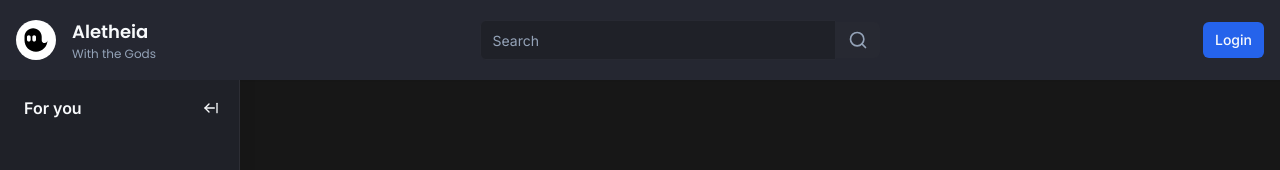
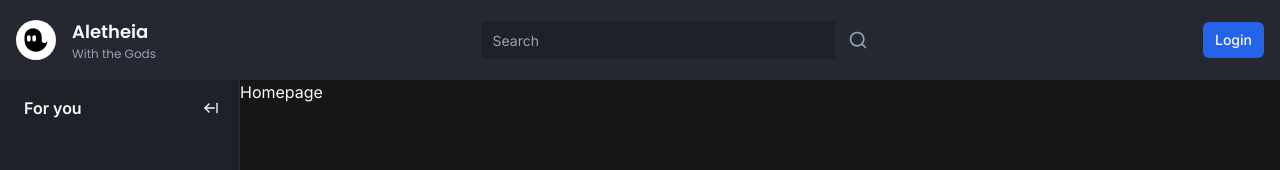
Before and after one commit to abhishekanimatron/Aletheia, a Next.js app: page / in a window 1280 px wide. Shown: the top 170 px of the page. Built offline with nearby package versions, Linux system fonts and the light colour scheme; no server answers.

Commit message:
making main content react to sidebar collapse

```diff
--- /dev/null
+++ b/app/(browse)/_components/container.tsx
@@ -0,0 +1,33 @@
+"use client"
+import { cn } from "@/lib/utils"
+import { useSidebar } from "@/store/use_sidebar"
+import { useEffect } from "react"
+import { useMediaQuery } from "usehooks-ts"
+
+interface ContainerProps {
+    children: React.ReactNode
+}
+
+export const Container = ({
+    children
+}: ContainerProps) => {
+    const matches = useMediaQuery("(max-width:1024px)");
+    const { collapsed, onCollapse, onExpand } = useSidebar((state) => state)
+    useEffect(() => {
+        //matches:true if we are in mobile mode
+        if (matches) {
+            onCollapse()
+        }
+        else {
+            onExpand()
+        }
+        //what this does is, it automatically expands and collapses
+        // the sidebar based on size
+    }, [matches, onCollapse, onExpand])
+
+    return (
+        <div className={cn("flex-1", collapsed ? "ml-[70px]" : "ml-[70px] lg:ml-60")}>
+            {children}
+        </div>
+    )
+}
--- a/app/(browse)/layout.tsx
+++ b/app/(browse)/layout.tsx
@@ -1,3 +1,4 @@
+import { Container } from "./_components/container";
 import { Navbar } from "./_components/navbar";
 import { Sidebar } from "./_components/sidebar";
 
@@ -11,7 +12,9 @@
             <Navbar />
             <div className="flex h-full pt-20">
                 <Sidebar />
-                {children}
+                <Container>
+                    {children}
+                </Container>
             </div>
         </>
     )
--- a/package.json
+++ b/package.json
@@ -25,6 +25,7 @@
     "svix": "^1.16.0",
     "tailwind-merge": "^2.2.0",
     "tailwindcss-animate": "^1.0.7",
+    "usehooks-ts": "^2.14.0",
     "zustand": "^4.5.0"
   },
   "devDependencies": {
```
Also changed, not shown: 1 other file (tests, documents, lock files or other folders).
